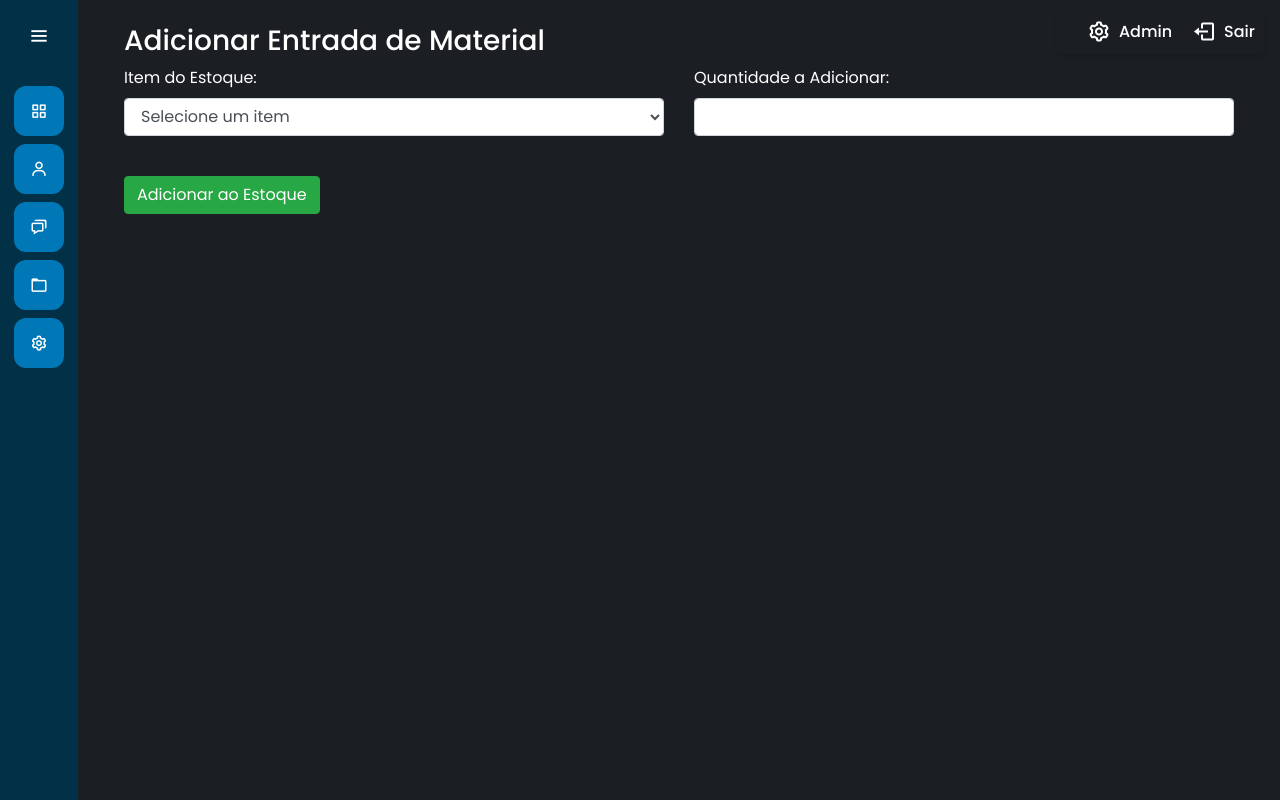
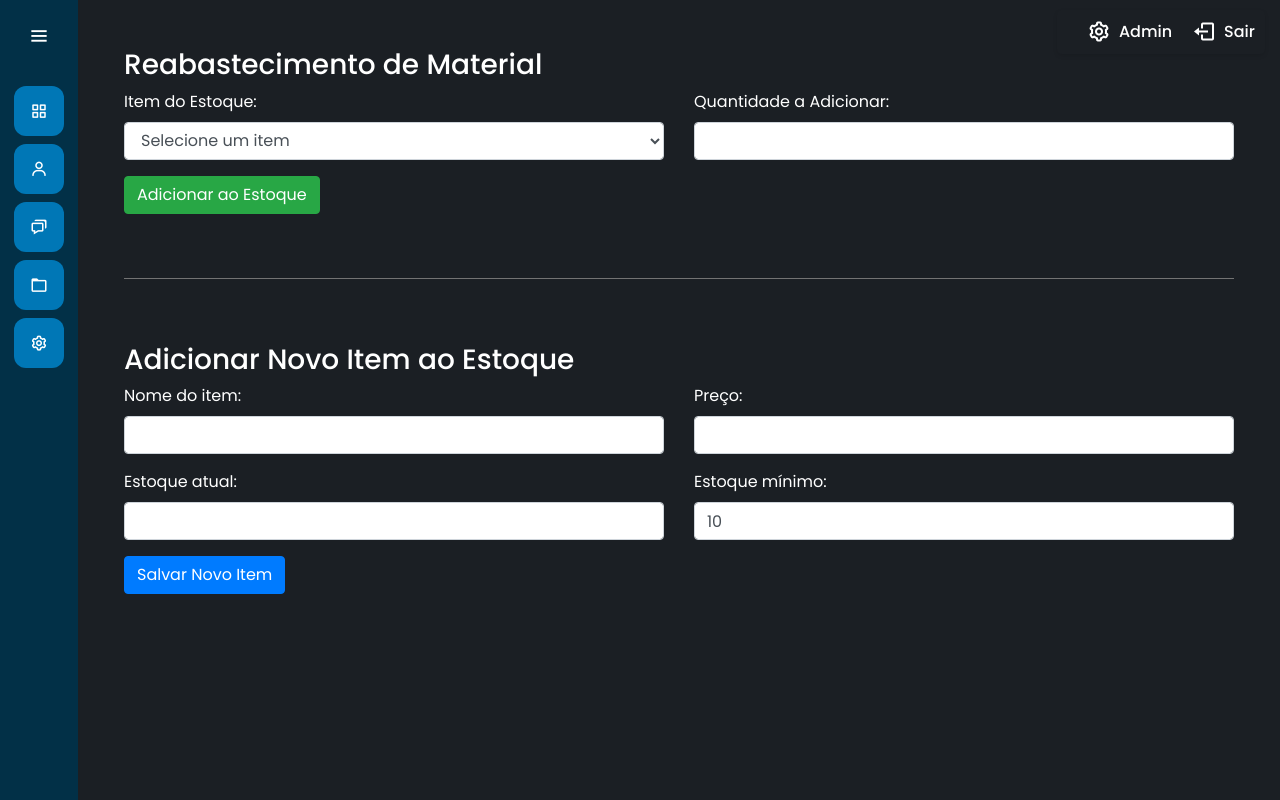
Before and after one commit to strvictor/AutoSync, a Django app: page /estoque/reabastecer/ in a window 1280 px wide. Run offline with Django 5.2, Linux system fonts and the light colour scheme; the visitor is signed in with stand-in values (Sample User, id 1); data that the repository does not hold is empty; parts of the project's set-up code (start-up, migrations or seed data) failed here and were passed over; some libraries are stand-ins or nearby versions.

Commit message:
feat: :sparkles: Implementada criação de itens no estoque e ajustes na administração do estoque

```diff
--- a/estoque/models.py
+++ b/estoque/models.py
@@ -5,8 +5,8 @@ from servicos.models import CategoriaManutencao
 class Estoque(models.Model):
     empresa = models.ForeignKey('autenticacao.Empresa', on_delete=models.CASCADE)
 
-    nome = models.OneToOneField(CategoriaManutencao, on_delete=models.CASCADE, null=True)
-    quantidade_em_estoque = models.IntegerField()
+    nome = models.OneToOneField(CategoriaManutencao, on_delete=models.CASCADE)
+    quantidade_em_estoque = models.IntegerField(default=1)
     quantidade_minima = models.IntegerField(default=10)
     atualizado_em = models.DateTimeField(auto_now=True)
 
--- a/estoque/templates/reabastecer.html
+++ b/estoque/templates/reabastecer.html
@@ -5,6 +5,7 @@
 
 {% block 'head' %}
 <link rel="stylesheet" href="{% static 'estoque/css/estoque.css' %}">
+<link rel="stylesheet" href="https://stackpath.bootstrapcdn.com/bootstrap/4.5.2/css/bootstrap.min.css">
 {% endblock %}
 
 {% block 'dashboard' %}
@@ -19,8 +20,9 @@
             {% endfor %}
         </div>
     {% endif %}
+    <br>
+    <h3>Reabastecimento de Material</h3>
 
-    <h3>Adicionar Entrada de Material</h3>
     <form action="{% url 'reabastecer_estoque' %}" method="POST">
         {% csrf_token %}
         <div class="row">
@@ -32,7 +34,6 @@
                     {% else %}
                         <option value="" disabled selected>Selecione um item</option>
                     {% endif %}
-
                     {% for item in estoque %}
                         <option value="{{ item.id }}">{{ item.nome.titulo }} (atual: {{ item.quantidade_em_estoque }})</option>
                     {% endfor %}
@@ -43,8 +44,38 @@
                 <input type="number" name="quantidade" id="quantidade" class="form-control" min="1" required>
             </div>
         </div>
-        <br>
         <input type="submit" class="btn btn-success" value="Adicionar ao Estoque">
     </form>
+    <br>
+    <br>
+    <hr style="background-color: gray;">
+    <br>
+    <br>
+
+
+    <h3>Adicionar Novo Item ao Estoque</h3>
+    <form method="POST" action="{% url 'criar_item_estoque' %}">
+        {% csrf_token %}
+        <div class="row">
+            <div class="col-md-6 form-group">
+                <label for="nome">Nome do item:</label>
+                <input type="text" class="form-control" id="nome" name="nome" required>
+            </div>
+            <div class="col-md-6 form-group">
+                <label for="preco">Preço:</label>
+                <input type="number" step="0.01" class="form-control" id="preco" name="preco" required>
+            </div>
+            <div class="col-md-6 form-group">
+                <label for="estoque_atual">Estoque atual:</label>
+                <input type="number" class="form-control" id="estoque_atual" name="estoque_atual" required>
+            </div>
+            <div class="col-md-6 form-group">
+                <label for="estoque_minimo">Estoque mínimo:</label>
+                <input type="number" class="form-control" value="10" id="estoque_minimo" name="estoque_minimo" required>
+            </div>
+        </div>
+        <button type="submit" class="btn btn-primary">Salvar Novo Item</button>
+    </form>
+
 </div>
 {% endblock %}
--- a/estoque/urls.py
+++ b/estoque/urls.py
@@ -7,4 +7,5 @@ urlpatterns = [
     path('reabastecer/', login_required(reabastecer_estoque, login_url='/login/'), name='reabastecer_estoque'),
     path('qtd-minima/', login_required(quantidade_minima, login_url='/login/'), name='quantidade_minima'),
     path('ultimos-reabastecimentos/', login_required(ultimos_reabastecimentos, login_url='/login/'), name='ultimos_reabastecimentos'),
+    path('criar-item/', login_required(criar_item_estoque, login_url='/login/'), name='criar_item_estoque'),
 ]
--- a/estoque/views.py
+++ b/estoque/views.py
@@ -1,5 +1,7 @@
 # views.py
 from django.shortcuts import render, redirect, get_object_or_404
+from .models import Estoque, CategoriaManutencao
+from decimal import Decimal, InvalidOperation
 from .models import Estoque, Reabastecimento
 from django.contrib import messages
 from django.db.models import F
@@ -63,3 +65,53 @@ def ultimos_reabastecimentos(request):
     if request.method == "GET":
         reabastecimentos = Reabastecimento.objects.filter(empresa=request.empresa)
         return render(request, "ultimos_reabastecimentos.html", {"reabastecimentos": reabastecimentos})
+
+
+def criar_item_estoque(request):
+    if request.method == 'POST':
+        nome = request.POST.get('nome', '').strip()
+        preco = request.POST.get('preco')
+        estoque_atual = request.POST.get('estoque_atual')
+        estoque_minimo = request.POST.get('estoque_minimo')
+
+        # Validação dos campos obrigatórios
+        if not nome or not preco or not estoque_atual or not estoque_minimo:
+            messages.error(request, "Todos os campos são obrigatórios.")
+            return redirect('reabastecer_estoque')
+
+        try:
+            preco = Decimal(preco)
+            estoque_atual = int(estoque_atual)
+            estoque_minimo = int(estoque_minimo)
+
+            if preco < 0 or estoque_atual < 0 or estoque_minimo < 0:
+                messages.error(request, "Valores não podem ser negativos.")
+                return redirect('reabastecer_estoque')
+
+            # Criação da categoria e item no estoque
+            categoria, _ = CategoriaManutencao.objects.get_or_create(
+                empresa=request.empresa,
+                titulo=nome,
+                defaults={'preco': preco}
+            )
+
+            # Atualiza o preço se já existia e mudou
+            if categoria.preco != preco:
+                categoria.preco = preco
+                categoria.save()
+
+            Estoque.objects.create(
+                empresa=request.empresa,
+                nome=categoria,
+                quantidade_em_estoque=estoque_atual,
+                quantidade_minima=estoque_minimo
+            )
+
+            messages.success(request, f"Item '{categoria.titulo}' adicionado com sucesso!")
+            return redirect('reabastecer_estoque')
+
+        except (ValueError, InvalidOperation):
+            messages.error(request, "Preencha os campos com valores válidos.")
+            return redirect('reabastecer_estoque')
+
+    return redirect('reabastecer_estoque')
--- a/templates/base.html
+++ b/templates/base.html
@@ -2,15 +2,6 @@
 <!doctype html>
 <html lang="pt-br">
   <head>
-    <!-- Google tag (gtag.js) -->
-    <script async src="https://www.googletagmanager.com/gtag/js?id=G-Y3Z1NN4693"></script>
-    <script>
-      window.dataLayer = window.dataLayer || [];
-      function gtag(){dataLayer.push(arguments);}
-      gtag('js', new Date());
-
-      gtag('config', 'G-Y3Z1NN4693');
-    </script>
 
     <meta charset="utf-8">
     <meta name="viewport" content="width=device-width, initial-scale=1, shrink-to-fit=no">
@@ -95,7 +86,10 @@
     {% block 'body' %}
     {% endblock %}
     <script src="{% static 'general/js/base.js' %}"></script>
-    {% comment %} <script src="https://cdn.jsdelivr.net/npm/jquery@3.5.1/dist/jquery.slim.min.js"></script>
-    <script src="https://cdn.jsdelivr.net/npm/bootstrap@4.6.1/dist/js/bootstrap.bundle.min.js"></script> {% endcomment %}
+    <!-- {% comment %} <script src="https://cdn.jsdelivr.net/npm/jquery@3.5.1/dist/jquery.slim.min.js"></script>
+    <script src="https://cdn.jsdelivr.net/npm/bootstrap@4.6.1/dist/js/bootstrap.bundle.min.js"></script> {% endcomment %} -->
+<!--
+    <script src="https://code.jquery.com/jquery-3.5.1.slim.min.js"></script>
+    <script src="https://cdn.jsdelivr.net/npm/bootstrap@4.5.2/dist/js/bootstrap.bundle.min.js"></script> -->
   </body>
 </html>
```
Also changed, not shown: estoque/admin.py (+7 -1 lines).
